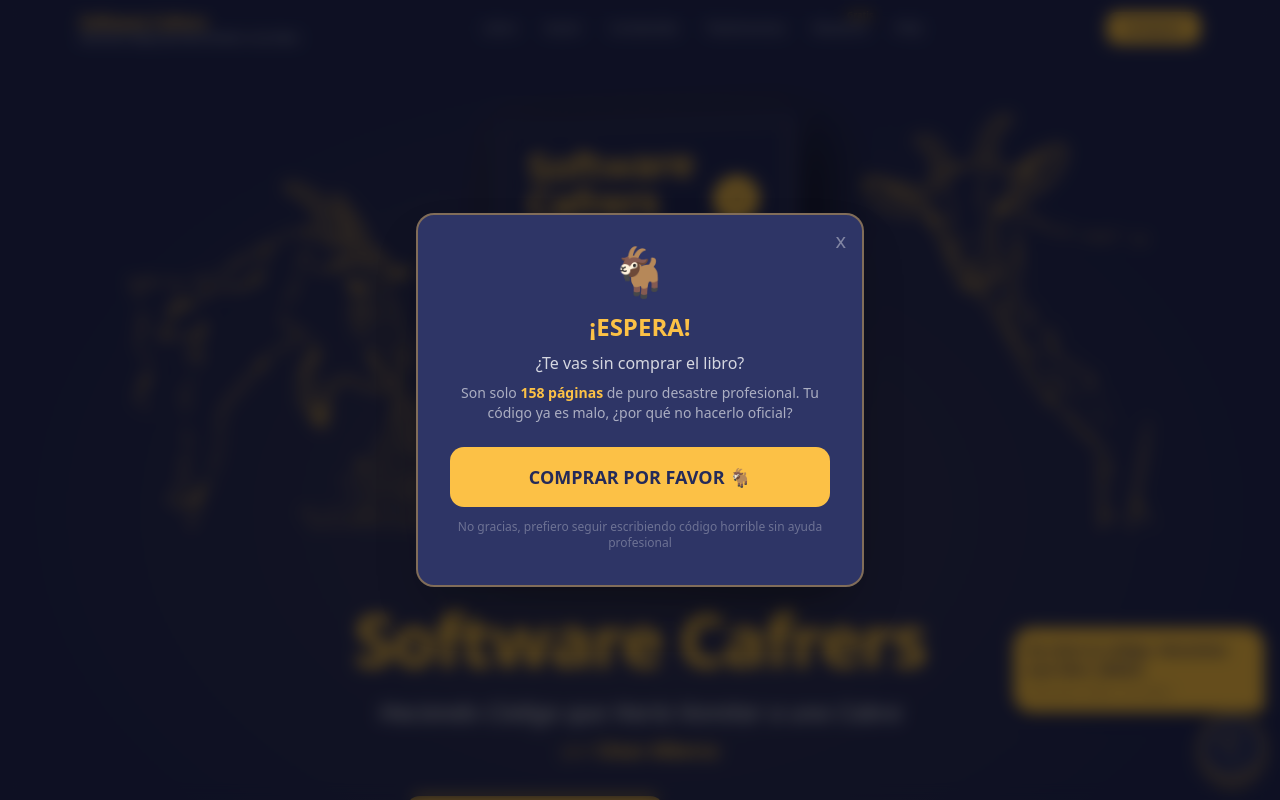
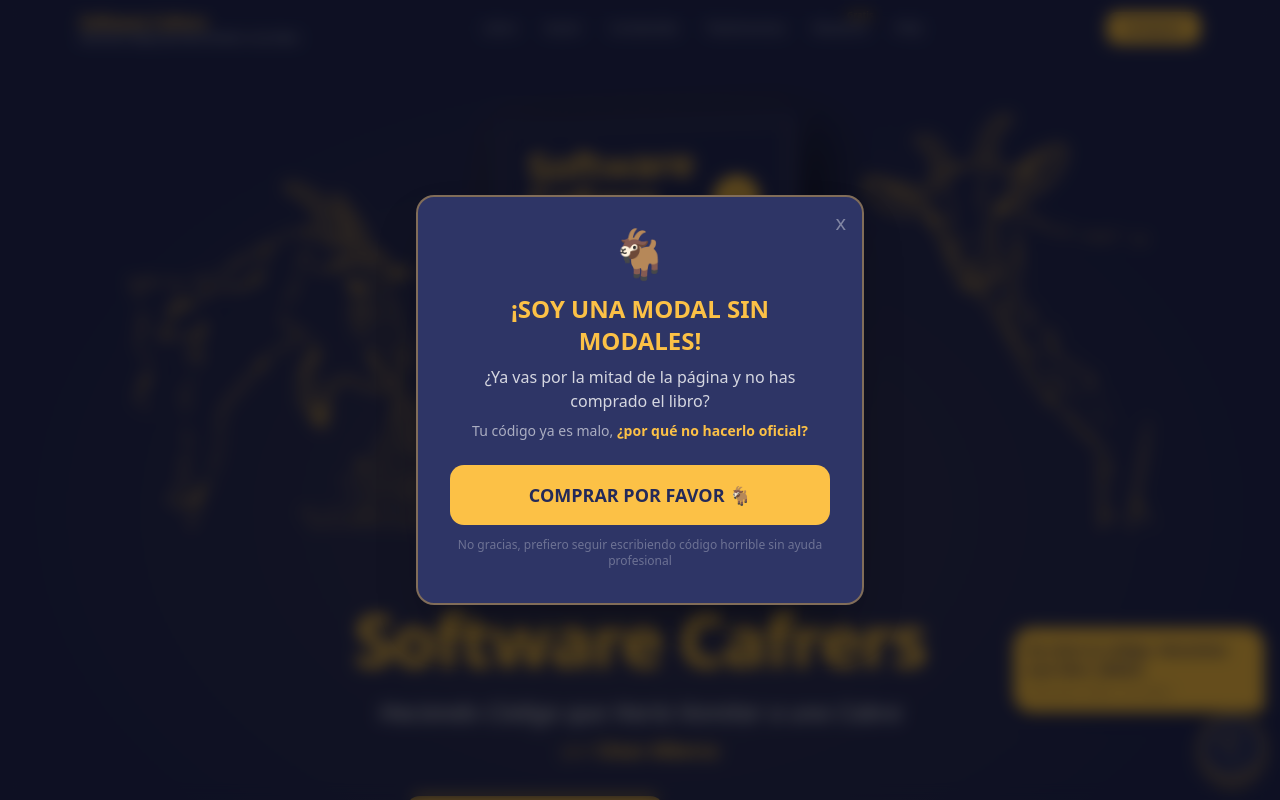
Before and after one commit to cesalberca/software-cafrers-web, a Next.js app: page / in a window 1280 px wide. Shown: the top 800 px of the page. Built offline with nearby package versions, Linux system fonts and the light colour scheme.

Commit message:
Improve text

```diff
--- a/components/ConsoleArt.tsx
+++ b/components/ConsoleArt.tsx
@@ -6,14 +6,53 @@ export function ConsoleArt() {
   useEffect(() => {
     console.log(
       `%c
-    \\\\  //
-     (oo)
-    /(__)\\ ~Beeeh!
-    /    \\
-   ||    ||
-   ^^    ^^
 
-  Ni en los devtools te escapas de la cabra.
+
+
+
+                        -::::
+                       :::::
+            :::::     ::::
+             :::::    ::::     :::::::
+              ::::::::::::-  :::::::::
+              :::::    :  :::::::  ::
+   :::::::::::::::     :   ::::::::
+   ::-::::::::: ::    ::  :::::::
+     :::   ::::        : ::::::
+         ::::::::::    :::: ::::-
+              :::::     ::  ::   ::::
+               :::: ::: ::  ::         -:::::  : ::
+                ::::   :::  ::
+                 :::: :- : ::::
+                  ::::  ::::::
+                   ::::::: :::
+                      ::  ::::
+                        : ::::
+                         :::: ::
+                          :::  : :
+                           :::   :::
+                            ::::  ::
+                             :: :  :-:
+                              ::  :   :::-
+                               ::  ::   ::
+                                :::  -::  :
+                                  :::   :  :
+                                    :::  :
+                                      ::    :     ::
+                                       -:::       ::
+                                          :: :   ::
+                                          ::     ::
+                                          :::    ::
+                                          ::    ::
+                                           ::   ::
+                                           :    ::
+                                           ::: -:::
+                                           :   ::  :
+
+
+
+
+  Ni en los Devtools te escapas de la cabra.
   COMPRA YA el libro:
   https://savvily.es/libros/software-cafrers/?utm_source=softwarecafrers
       `,
--- a/components/sections/AboutAuthor.tsx
+++ b/components/sections/AboutAuthor.tsx
@@ -52,9 +52,6 @@ export function AboutAuthor() {
                 height={400}
                 className="rounded-2xl shadow-[0_20px_50px_rgba(0,0,0,0.5)] border-2 border-gold/20"
               />
-              <div className="absolute -bottom-4 -left-4 bg-gold text-navy font-bold text-xs px-3 py-2 rounded-lg -rotate-3">
-                Sí, suelo programar con los brazos cruzados.
-              </div>
             </div>
           </div>
         </div>
--- a/components/sections/Editorial.tsx
+++ b/components/sections/Editorial.tsx
@@ -36,8 +36,7 @@ export function Editorial() {
 
         <div className="border border-gold/20 rounded-xl p-8 bg-navy-light/30 max-w-2xl mx-auto">
           <p className="text-white/70 italic text-sm mb-4">
-            &quot;Cuando César nos envió el manuscrito, pensamos que era una broma. Luego vimos que iba en serio. Y
-            luego vimos las ventas. A veces el mercado premia lo que la dignidad castiga.&quot;
+            &quot;Cuando César nos envió el manuscrito, el antivirus saltó, vimos entonces el potencial de que se expandiese como una plaga. A veces el mercado premia lo que la dignidad castiga.&quot;
           </p>
           <p className="text-gold text-sm font-bold">&mdash; Departamento editorial de Savvily</p>
         </div>
--- a/components/sections/PeskyModal.tsx
+++ b/components/sections/PeskyModal.tsx
@@ -27,6 +27,7 @@ export function PeskyModal() {
       <div className="absolute inset-0 bg-black/60 backdrop-blur-sm" onClick={() => setDismissed(true)} />
       <div className="relative bg-navy-light border-2 border-gold/40 rounded-2xl p-8 max-w-md w-full shadow-2xl animate-bounce-in">
         <button
+          type="button"
           onClick={() => setDismissed(true)}
           className="absolute top-3 right-4 text-white/40 hover:text-white text-xl"
           aria-label="Cerrar"
@@ -36,11 +37,11 @@ export function PeskyModal() {
 
         <div className="text-center">
           <div className="text-5xl mb-4">🐐</div>
-          <h3 className="text-gold font-black text-2xl mb-2">¡ESPERA!</h3>
-          <p className="text-white/80 mb-2">¿Te vas sin comprar el libro?</p>
+          <h3 className="text-gold font-black text-2xl mb-2">¡SOY UNA MODAL SIN MODALES!</h3>
+          <p className="text-white/80 mb-2">¿Ya vas por la mitad de la página y no has comprado el libro?</p>
           <p className="text-white/60 text-sm mb-6">
-            Son solo <span className="text-gold font-bold">158 páginas</span> de puro desastre profesional. Tu código ya
-            es malo, ¿por qué no hacerlo oficial?
+            Tu código ya
+            es malo, <span className="text-gold font-bold">¿por qué no hacerlo oficial?</span>
           </p>
 
           <a
```
